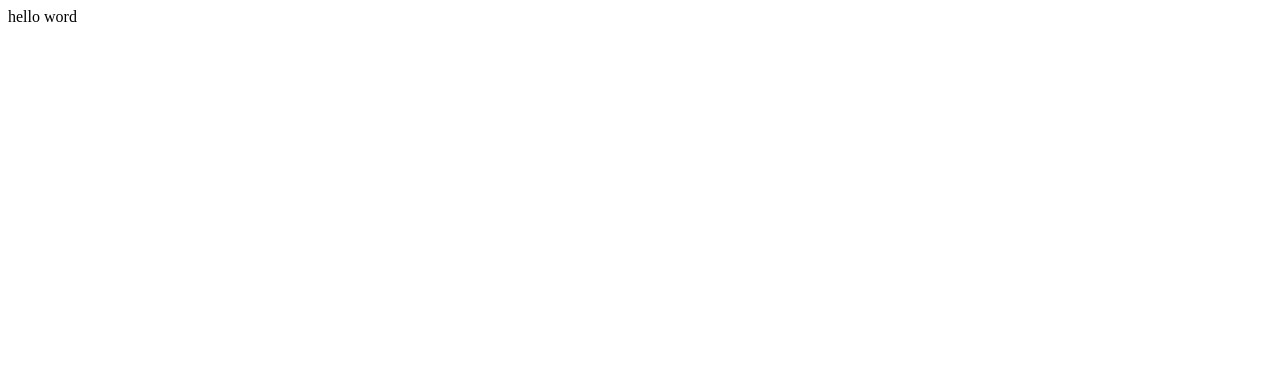
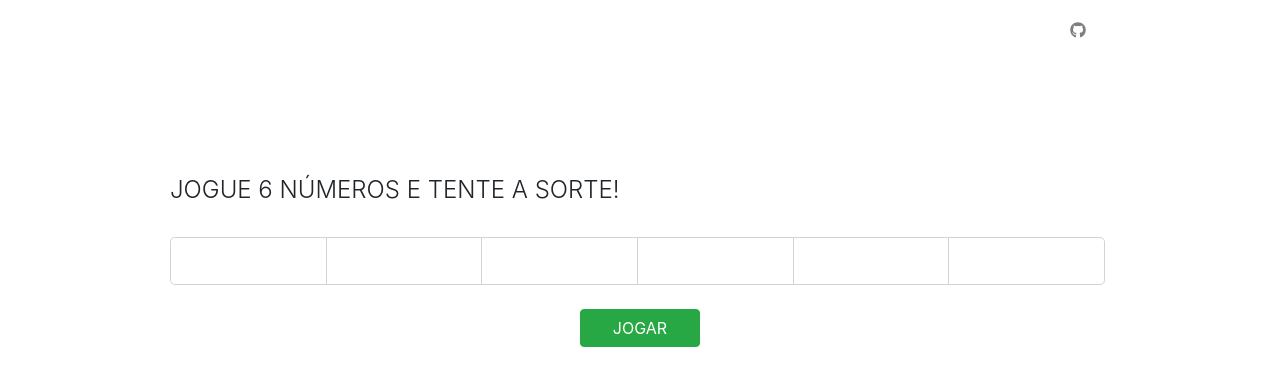
Before and after one commit to guilhermerebelo/simulador-mega-sena, a React (Create React App) app: page / in a window 1280 px wide. Shown: the top 386 px of the page. Built offline with nearby package versions, Linux system fonts and the light colour scheme.

Commit message:
criando layout

```diff
--- a/package.json
+++ b/package.json
@@ -6,8 +6,11 @@
     "@testing-library/jest-dom": "^4.2.4",
     "@testing-library/react": "^9.5.0",
     "@testing-library/user-event": "^7.2.1",
+    "bootstrap": "^4.5.0",
+    "jquery": "^3.5.1",
     "react": "^16.13.1",
     "react-dom": "^16.13.1",
+    "react-icons": "^3.10.0",
     "react-scripts": "3.4.1"
   },
   "scripts": {
--- a/src/App.js
+++ b/src/App.js
@@ -1,10 +1,78 @@
-import React from 'react';
+import React from "react";
+import { FaGithub } from "react-icons/fa";
+import "bootstrap/dist/css/bootstrap.css";
 
 function App() {
-  return (
-    <div className="App"> hello word
-    </div>
-  );
+    return (
+        <>
+            <div className="container">
+                <nav className="navbar navbar-expand-lg navbar-light">
+                    <div className="collapse navbar-collapse">
+                        <ul className="navbar-nav ml-auto">
+                            <li className="nav-item">
+                                <a className="nav-link" href="#">
+                                    <FaGithub />
+                                </a>
+                            </li>
+                        </ul>
+                    </div>
+                </nav>
+            </div>
+
+            <div style={{ height: 120 }}></div>
+
+            <div className="container">
+                <section>
+                    <h4 className="font-weight-light">
+                        JOGUE 6 NÚMEROS E TENTE A SORTE!
+                    </h4>
+                    <br />
+                    <div className="input-group input-group-lg">
+                        <input
+                            type="text"
+                            className="col-md-2 form-control"
+                            aria-label="Exemplo do tamanho do input"
+                            aria-describedby="inputGroup-sizing-lg"
+                        />
+                        <input
+                            type="text"
+                            className="col-md-2 form-control"
+                            aria-label="Exemplo do tamanho do input"
+                            aria-describedby="inputGroup-sizing-lg"
+                        />
+                        <input
+                            type="text"
+                            className="col-md-2 form-control"
+                            aria-label="Exemplo do tamanho do input"
+                            aria-describedby="inputGroup-sizing-lg"
+                        />
+                        <input
+                            type="text"
+                            className="col-md-2 form-control"
+                            aria-label="Exemplo do tamanho do input"
+                            aria-describedby="inputGroup-sizing-lg"
+                        />
+                        <input
+                            type="text"
+                            className="col-md-2 form-control"
+                            aria-label="Exemplo do tamanho do input"
+                            aria-describedby="inputGroup-sizing-lg"
+                        />
+                        <input
+                            type="text"
+                            className="col-md-2 form-control"
+                            aria-label="Exemplo do tamanho do input"
+                            aria-describedby="inputGroup-sizing-lg"
+                        />
+                    </div>
+                    <br/>
+                    <div className="mx-auto" style={{'width': 120}}>
+                        <button className="btn btn-success btn-block">JOGAR</button>
+                    </div>
+                </section>
+            </div>
+        </>
+    );
 }
 
 export default App;
--- a/src/index.js
+++ b/src/index.js
@@ -1,6 +1,8 @@
 import React from 'react';
 import ReactDOM from 'react-dom';
 import App from './App';
+
+import './style.css'
 
 ReactDOM.render(
   <React.StrictMode>
--- /dev/null
+++ b/src/style.css
@@ -0,0 +1,3 @@
+.container{
+    max-width: 970px;
+}
```
Also changed, not shown: 1 other file (tests, documents, lock files or other folders).
